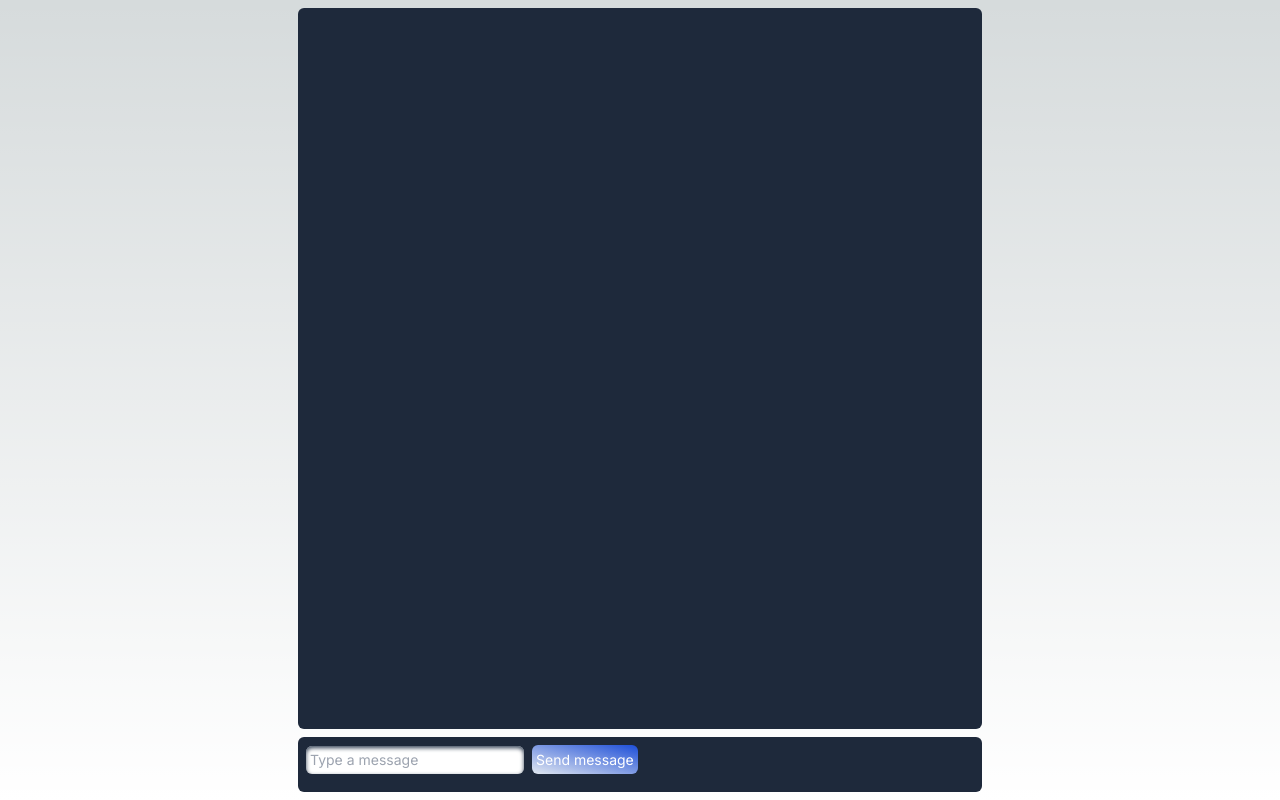
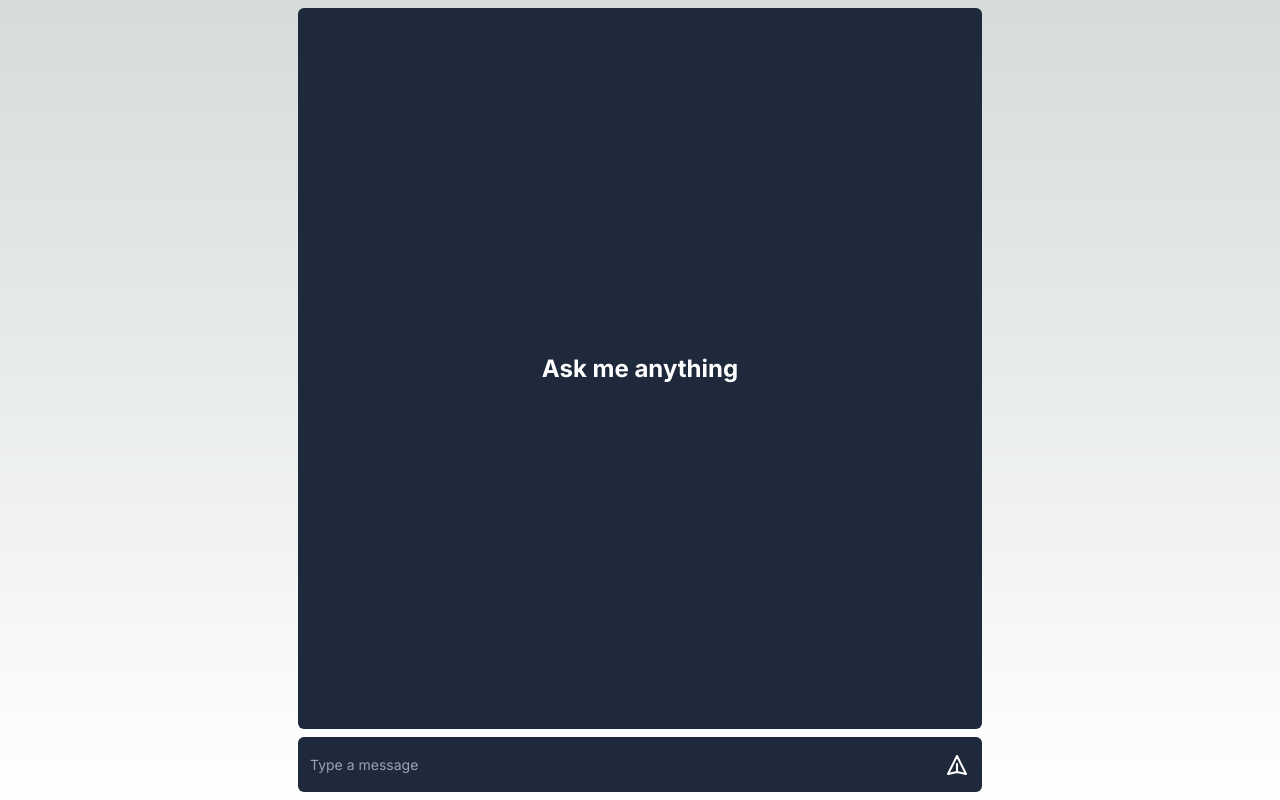
Before and after one commit to irvingvjuarez/react-agentic-rag-app, a Next.js app: page / in a window 1280 px wide. Built offline with nearby package versions, Linux system fonts and the light colour scheme.

Commit message:
Basic chat UI done

```diff
--- a/src/app/globals.css
+++ b/src/app/globals.css
@@ -16,8 +16,8 @@
   }
 }
 
-.button-gradient {
-  @apply bg-gradient-to-bl from-blue-700 to-slate-200;
+.button-gradient:hover {
+  /* @apply bg-gradient-to-bl from-blue-700 to-slate-200; */
 }
 
 body {
--- a/src/app/page.tsx
+++ b/src/app/page.tsx
@@ -1,14 +1,28 @@
+'use client';
+
+import useApp from "./useApp";
+
 export default function Home() {
+  const { handleSubmit } = useApp();
+
   return (
     <main className="flex m-4 justify-center items-center h-screen w-screen">
       <section className="p-2 grid grid-rows-[92%,8%] flex-center space-y-2 text-sm h-full w-full max-w-[700px]">
-        <article className="w-full bg-slate-800 rounded-md">
+      <article className="w-full bg-slate-800 rounded-md flex items-center justify-center text-white text-2xl font-bold">
+        <p>Ask me anything</p>
+      </article>
 
-        </article>
-
-        <form className="p-2 bg-slate-800 rounded-md space-x-2">
-          <input type="text" placeholder="Type a message" className="rounded-md shadow-slate-700 shadow-inner p-1" />
-          <button className="button-gradient text-white rounded-md leading-normal p-1">Send message</button>
+        <form
+          onSubmit={handleSubmit}
+          className="p-2 bg-slate-800 rounded-md grid grid-cols-[auto,5px,34px]"
+        >
+          <input type="text" placeholder="Type a message" className="rounded-md p-1 bg-transparent text-white" />
+          <div></div>
+          <button className="flex items-center justify-center button-gradient text-white rounded-full leading-normal">
+            <svg xmlns="http://www.w3.org/2000/svg" fill="none" viewBox="0 0 24 24" stroke="currentColor" className="h-6 w-6">
+              <path strokeLinecap="round" strokeLinejoin="round" strokeWidth={2} d="M12 19l9 2-9-18-9 18 9-2zm0 0v-8" />
+            </svg>
+          </button>
         </form>
       </section>
     </main>
--- /dev/null
+++ b/src/app/useApp.tsx
@@ -0,0 +1,11 @@
+import { FormEvent } from "react";
+
+export default function useApp() {
+    const handleSubmit = (e: FormEvent<HTMLFormElement>) => {
+        e.preventDefault();
+    }
+
+    return {
+        handleSubmit
+    }
+}
```
